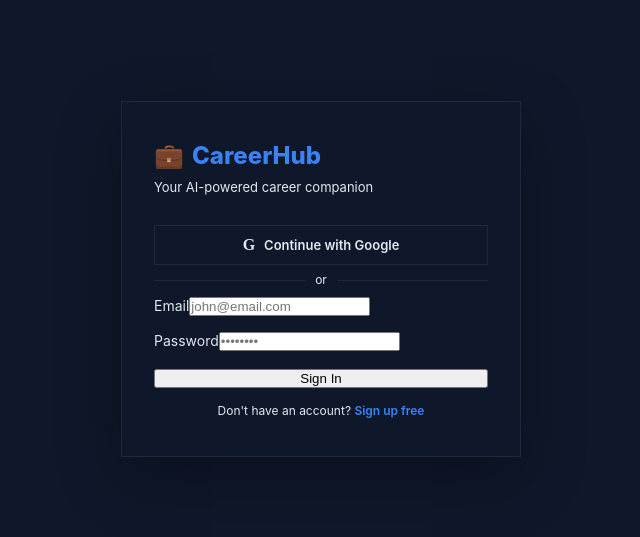
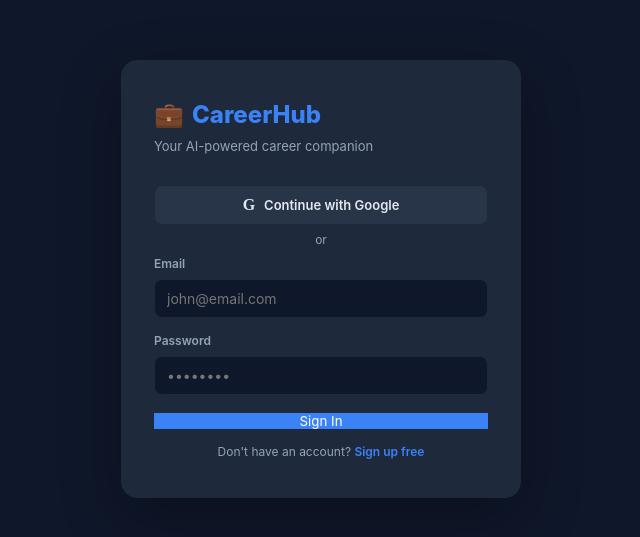
Before and after one commit to Masavi99/career-hub, a React (Vite) app: page / in a window 1280 px wide. Shown: the part 121-658 px from the top of the page, without its empty margins (319-959 px from the left). Built offline with nearby package versions, Linux system fonts and the light colour scheme.

Commit message:
updated routes and login css

```diff
--- a/src/routes/AppRoutes.jsx
+++ b/src/routes/AppRoutes.jsx
@@ -1,4 +1,5 @@
-import { Routes, Route } from "react-router-dom";
+import { Routes, Route, Navigate } from "react-router-dom";
+import { useApp } from "../context/AppContext";
 
 import { Login } from "../pages/Login";
 import JobSearch from "../pages/JobSearch";
@@ -12,12 +13,19 @@
 import Settings from "../pages/Settings";
 
 import DashboardLayout from "../layoutes/DashboardLayout";
+import ProtectedRoute from "./ProtectedRoute";
 
 export default function AppRoutes() {
+  const { user } = useApp();
+
   return (
     <Routes>
-      <Route path="/" element={<Login />} />
+      <Route
+        path="/"
+        element={user ? <Navigate to="/dashboard" replace /> : <Login />}
+      />
 
+      <Route element={<ProtectedRoute />}>
         <Route element={<DashboardLayout />}>
           <Route path="/dashboard" element={<Dashboard />} />
           <Route path="/search" element={<JobSearch />} />
@@ -32,6 +40,7 @@
 
           <Route path="/settings" element={<Settings />} />
         </Route>
+      </Route>
     </Routes>
   );
 }
--- /dev/null
+++ b/src/routes/ProtectedRoute.jsx
@@ -0,0 +1,7 @@
+import { Navigate, Outlet } from "react-router-dom";
+import { useApp } from "../context/AppContext";
+
+export default function ProtectedRoute() {
+  const { user } = useApp();
+  return user ? <Outlet /> : <Navigate to="/" replace />;
+}
--- a/src/styles/login.css
+++ b/src/styles/login.css
@@ -1,50 +1,3 @@
-/* .login-container {
-  min-height: 100vh;
-
-  display: flex;
-  justify-content: center;
-  align-items: center;
-
-  background: #f3f4f6;
-}
-
-.login-form {
-  width: 400px;
-
-  background: white;
-  padding: 30px;
-
-  border-radius: 12px;
-
-  display: flex;
-  flex-direction: column;
-  gap: 15px;
-
-  box-shadow: 0 8px 20px rgba(0,0,0,0.08);
-}
-
-.login-form h1 {
-  text-align: center;
-}
-
-.login-form input {
-  padding: 12px;
-  border: 1px solid #ddd;
-  border-radius: 8px;
-}
-
-.login-form button {
-  padding: 12px;
-  border: none;
-  border-radius: 8px;
-
-  background: #2563eb;
-  color: white;
-  font-size: 16px;
-} */
-
-
-
 /* ── Login page ──────────────────────────────── */
 .login-page {
   display:        flex;
@@ -55,9 +8,9 @@
   padding:        20px;
 }
 .login-card {
-  background:    var(--surface);
+  background:    var(--card-bg);
   border:        1px solid var(--border);
-  border-radius: var(--radius-xl);
+  border-radius: 16px;
   padding:       36px 32px;
   width:         100%;
   max-width:     400px;
@@ -73,8 +26,30 @@
   align-items:   center;
   gap:           8px;
 }
-.login-tagline { font-size: 13px; color: var(--muted); margin-bottom: 28px; }
+.login-tagline { font-size: 13px; color: var(--muted-text); margin-bottom: 28px; }
 .login-form    { display: flex; flex-direction: column; gap: 14px; }
+
+.fg { display: flex; flex-direction: column; gap: 6px; }
+.fg label { font-size: 12px; font-weight: 600; color: var(--muted-text); }
+
+.login-form input {
+  padding:       10px 12px;
+  border:        1px solid var(--border);
+  border-radius: 8px;
+  background:    var(--bg);
+  color:         var(--text);
+  font-family:   var(--font-sans);
+  font-size:     14px;
+}
+.login-form input:focus {
+  outline:     none;
+  border-color: var(--accent);
+}
+
+.btn { cursor: pointer; border: none; font-family: var(--font-sans); }
+.btn-primary { background: var(--accent); color: white; }
+.btn-full { width: 100%; }
+.btn:disabled { opacity: 0.6; cursor: not-allowed; }
 
 .google-btn {
   display:        flex;
@@ -83,9 +58,9 @@
   gap:            9px;
   width:          100%;
   padding:        10px;
-  border-radius:  var(--radius-sm);
+  border-radius:  8px;
   border:         1px solid var(--border);
-  background:     var(--surface2);
+  background:     var(--card-bg-alt);
   color:          var(--text);
   font-family:    var(--font-sans);
   font-size:      13px;
@@ -93,7 +68,7 @@
   cursor:         pointer;
   transition:     all 0.15s;
 }
-.google-btn:hover { border-color: var(--muted); background: var(--surface); }
+.google-btn:hover { border-color: var(--muted-text); background: var(--card-bg); }
 
 .auth-divider {
   display:     flex;
@@ -101,14 +76,14 @@
   gap:         10px;
   margin:      6px 0;
   font-size:   12px;
-  color:       var(--muted);
+  color:       var(--muted-text);
 }
 .auth-divider::before,
 .auth-divider::after { content: ''; flex: 1; height: 1px; background: var(--border); }
 
-.auth-switch { text-align: center; font-size: 12px; color: var(--muted); margin-top: 14px; }
+.auth-switch { text-align: center; font-size: 12px; color: var(--muted-text); margin-top: 14px; }
 .auth-link   { color: var(--accent); cursor: pointer; font-weight: 600; }
 .auth-link:hover { text-decoration: underline; }
 
-.input-error { border-color: var(--red) !important; }
-.field-error { font-size: 11px; color: var(--red); margin-top: 2px; }
+.input-error { border-color: #dc2626 !important; }
+.field-error { font-size: 11px; color: #dc2626; margin-top: 2px; }
```
Lines whose indentation alone changed are shown as unchanged.
